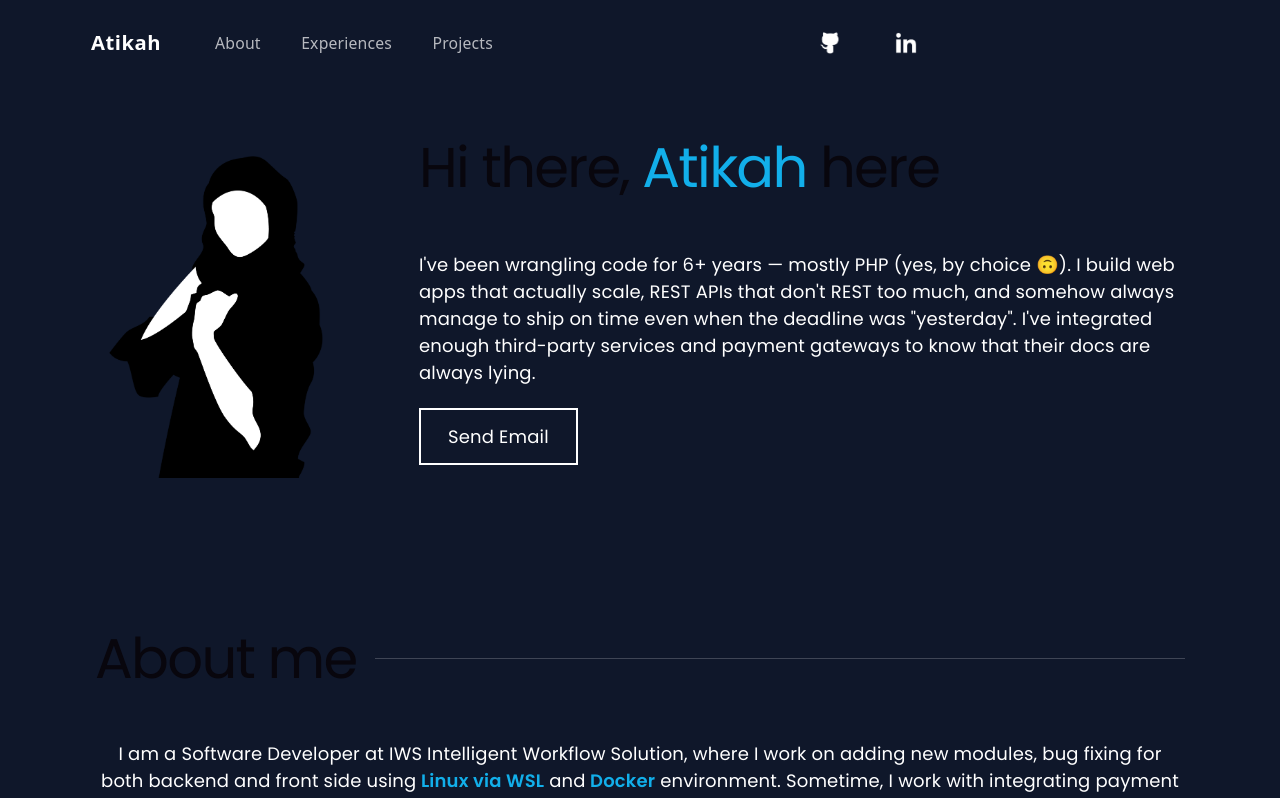
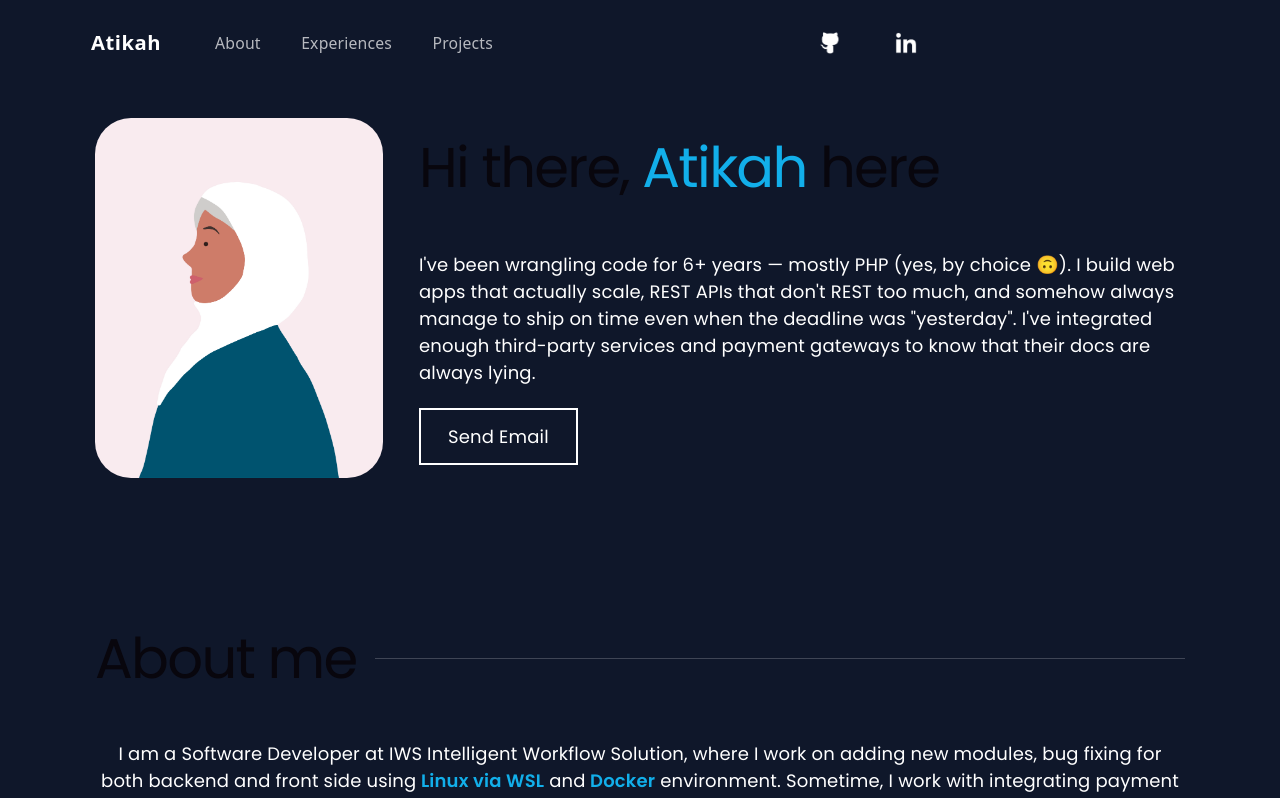
Before and after one commit to atikahadzman/portfolio, a React (Vite) app: page / in a window 1280 px wide. Shown: the top 798 px of the page. Built offline with nearby package versions, Linux system fonts and the light colour scheme.

Commit message:
update avatar for banner

```diff
--- a/src/Banner.jsx
+++ b/src/Banner.jsx
@@ -11,7 +11,7 @@ export default function Banner() {
             {/* avatar */}
             <div className="shrink-0">
                 <img
-                    src="/avatar.png"
+                    src="/avatar-2.jpg"
                     alt="It's Me!"
                     className="h-48 w-36 md:h-80 md:w-64 rounded-4xl object-cover"
                     loading="lazy"
```
Also changed, not shown: public/avatar-2.jpg (added).
